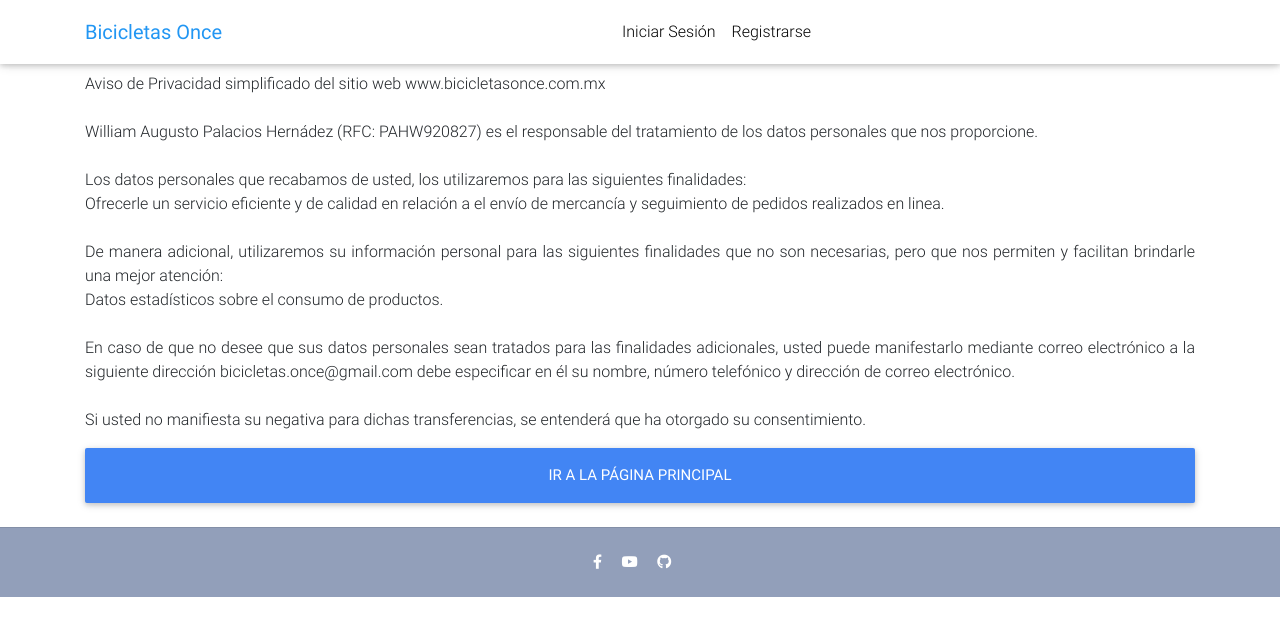
After one commit to williampalacios/boed, a Django app: template templates/privacy.html in a window 1280 px wide. The commit adds this page. Shown: the top 636 px of the page. Run offline with Django 3.2, Linux system fonts and the light colour scheme; the template is opened without the code that fills it, so the values that code supplies are empty; parts of the project's set-up code (start-up, migrations or seed data) failed here and were passed over; some libraries are stand-ins or nearby versions.

Commit message:
aviso de provacidad, cookies

```diff
--- a/core/urls.py
+++ b/core/urls.py
@@ -1,5 +1,5 @@
 from django.urls import path
-from .views import HomeView, CheckoutView, ItemDetailView, add_to_cart, remove_from_cart, OrderSummaryView, add_to_cart_os, remove_from_cart_os, delete_from_cart_os, HomeViewHerr, HomeViewBic, HomeViewRef, OrderDetailView, charge, AddressView, ShippingOptionsView, chargeCash
+from .views import HomeView, CheckoutView, ItemDetailView, add_to_cart, remove_from_cart, OrderSummaryView, add_to_cart_os, remove_from_cart_os, delete_from_cart_os, HomeViewHerr, HomeViewBic, HomeViewRef, OrderDetailView, charge, AddressView, ShippingOptionsView, chargeCash, PrivacyView
 
 app_name = 'core'
 
@@ -11,6 +11,7 @@ urlpatterns = [
     #path('checkout/', CheckoutView, name='checkout'),
     path('checkout/', CheckoutView.as_view(), name='checkout'),
     path('address/', AddressView.as_view(), name='address'),
+    path('privacy/', PrivacyView.as_view(), name='privacy'),
     path('charge-cash/', chargeCash.as_view(), name='charge-cash'),
     path('shipping-options/',
          ShippingOptionsView.as_view(),
--- a/core/views.py
+++ b/core/views.py
@@ -13,6 +13,11 @@ from django.core.mail import send_mail
 import stripe
 
 stripe.api_key = settings.STRIPE_SECRET_KEY
+
+
+class PrivacyView(View):
+    def get(self, *args, **kwargs):
+        return render(self.request, 'privacy.html')
 
 
 class HomeView(ListView):
--- a/templates/account/signup.html
+++ b/templates/account/signup.html
@@ -22,6 +22,10 @@
             {% if redirect_field_value %}
             <input type="hidden" name="{{ redirect_field_name }}" value="{{ redirect_field_value }}" />
             {% endif %}
+            <p>
+              Al registrate aceptas que ya has leido nuestro <a href="/privacy/">aviso de privacidad</a>, y que
+              estás deacuerdo con lo que en él se establece.
+            </p>
             <button class="btn btn-primary" type="submit">{% trans "Registrarse" %} &raquo;</button>
           </form>
         </div>
--- a/templates/base.html
+++ b/templates/base.html
@@ -1,4 +1,5 @@
 {% load static %}
+{% load staticfiles cookielaw_tags %}
 
 <!DOCTYPE html>
 <html lang="en">
@@ -10,6 +11,7 @@
     <title>{% block head_title %}{% endblock %}</title>
     {% block extra_head %}
     {% endblock %}
+    <link href="{% static "cookielaw/css/cookielaw.css"%}" rel="stylesheet" />
     <!-- Font Awesome -->
     <link rel="stylesheet" href="https://use.fontawesome.com/releases/v5.11.2/css/all.css">
     <!-- Bootstrap core CSS -->
@@ -52,6 +54,7 @@
 
 <body>
 
+
     <div class="mt-5 pt-4">
         {% if messages %}
         {% for message in messages %}
@@ -72,6 +75,8 @@
     {% endblock %}
 
     {% include "footer.html" %}
+    {% cookielaw_banner %}
+    <script src="{% static "cookielaw/js/cookielaw.js"%}" type="text/javascript"></script>
     {% include "scripts.html" %}
 
 </body>
--- /dev/null
+++ b/templates/privacy.html
@@ -0,0 +1,40 @@
+{% extends "base.html" %}
+{% block head_title %}Aviso de privacidad{% endblock %}
+{% block content %}
+<div class="container">
+    <section class="mb-4">
+        <div class="row wow fadeIn">
+            <div class='col-12'>
+                <p class="text-justify">Aviso de Privacidad simplificado del sitio web www.bicicletasonce.com.mx<br><br>
+
+                    William Augusto Palacios Hernádez (RFC: PAHW920827) es el responsable del tratamiento de los datos
+                    personales que
+                    nos proporcione.<br><br>
+
+                    Los datos personales que recabamos de usted, los utilizaremos para las siguientes finalidades:<br>
+                    Ofrecerle un servicio
+                    eficiente y de calidad en relación a el envío de mercancía y seguimiento de pedidos realizados en
+                    linea.<br><br>
+
+                    De manera adicional, utilizaremos su información personal para las siguientes finalidades que no son
+                    necesarias,
+                    pero que nos permiten y facilitan brindarle una mejor atención:<br> Datos estadísticos sobre el
+                    consumo
+                    de productos.<br><br>
+
+                    En caso de que no desee que sus datos personales sean tratados para las finalidades adicionales,
+                    usted puede
+                    manifestarlo mediante correo electrónico a la siguiente dirección bicicletas.once@gmail.com debe
+                    especificar en él
+                    su nombre, número telefónico y dirección de correo electrónico.<br><br>
+
+                    Si usted no manifiesta su negativa para dichas transferencias, se entenderá que ha otorgado su
+                    consentimiento.
+                </p>
+                <a class="btn btn-primary btn-lg btn-block" href="/">Ir a la página principal</a>
+            </div>
+        </div>
+    </section>
+</div>
+
+{% endblock content %}
```
